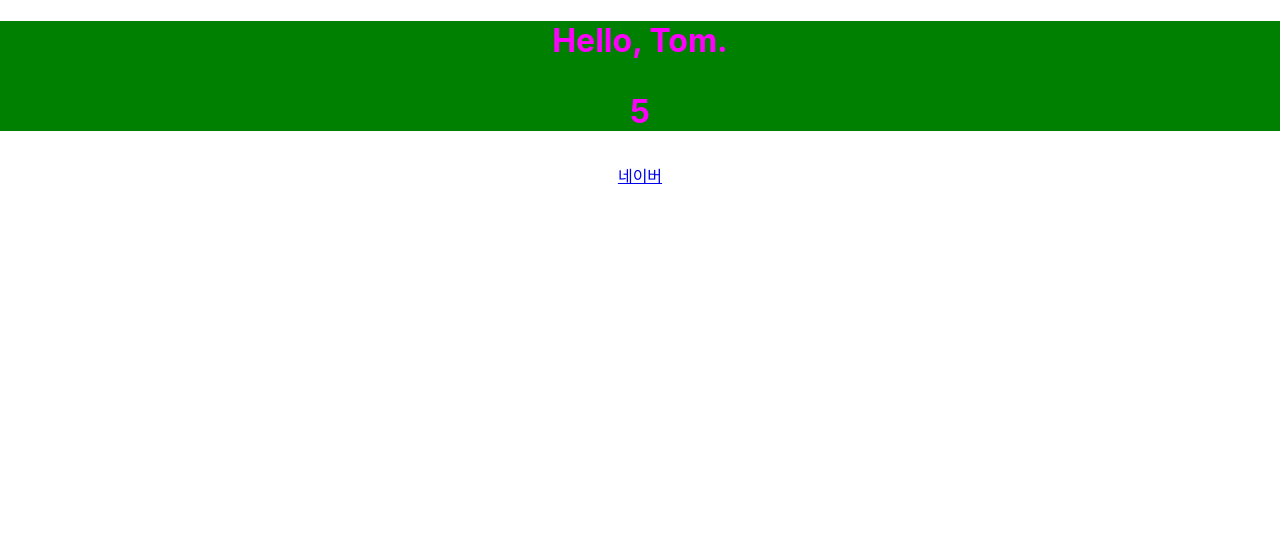
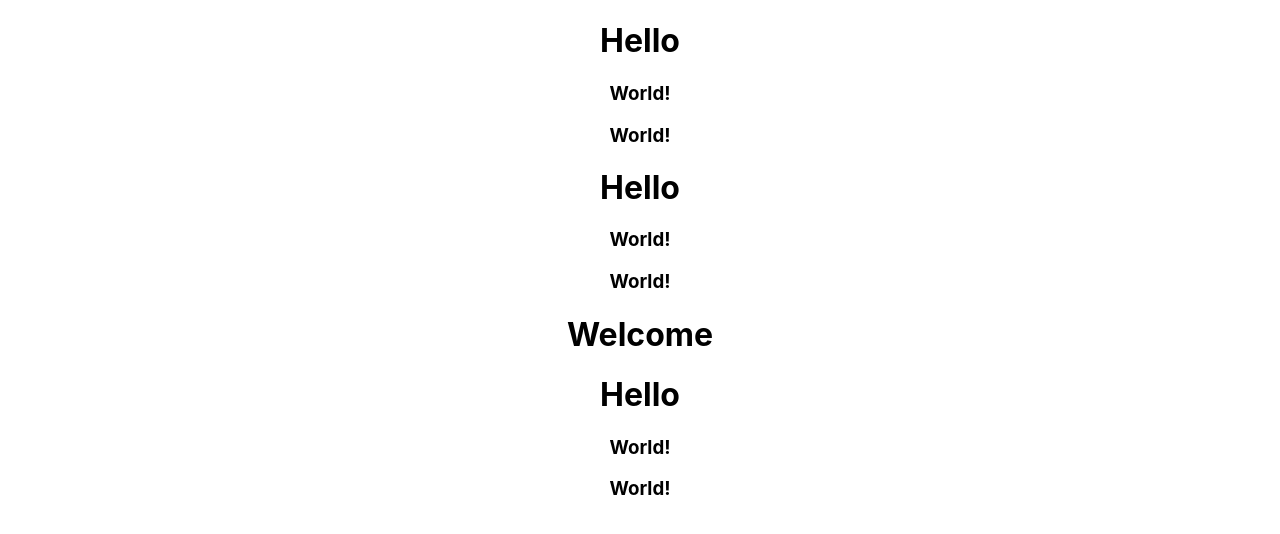
Before and after one commit to braverokmc79/React-for-beginners, a React (Create React App) app: page / in a window 1280 px wide. Shown: the top 534 px of the page. Built offline with nearby package versions, Linux system fonts and the light colour scheme.

Commit message:
4.첫 컴포넌트 만들기

```diff
--- a/src/App.js
+++ b/src/App.js
@@ -1,21 +1,14 @@
 import './App.css';
+import Hello from './component/Hello';
+import Welcome from './component/Welcome';
 
 function App() {
-  const name = "Tom";
-  const naver = {
-    name: "네이버",
-    url: "https://naver.com",
-  }
   return (
     <div className="App">
-      <h1 style={{
-        color: "#f0f",
-        backgroundColor: "green"
-      }}>
-        Hello, {name}.  <p>{2 + 3}</p>
-
-      </h1>
-      <a href={naver.url}>{naver.name}</a>
+      <Hello />
+      <Hello />
+      <Welcome />
+      <Hello />
     </div>
   );
 }
--- /dev/null
+++ b/src/component/Hello.js
@@ -0,0 +1,16 @@
+
+import React from 'react';
+import World from './World';
+
+const Hello = () => {
+    return (
+        <div>
+            <h1>Hello</h1>
+            <World />
+            <World />
+        </div>
+    );
+
+};
+
+export default Hello;
--- /dev/null
+++ b/src/component/Welcome.js
@@ -0,0 +1,8 @@
+
+import React from 'react';
+
+const Welcome = () => {
+    return <h1>Welcome</h1>;
+};
+
+export default Welcome;
--- /dev/null
+++ b/src/component/World.js
@@ -0,0 +1,8 @@
+import React from 'react';
+
+
+const World = () => {
+    return <h3>World!</h3>
+};
+
+export default World;
```
